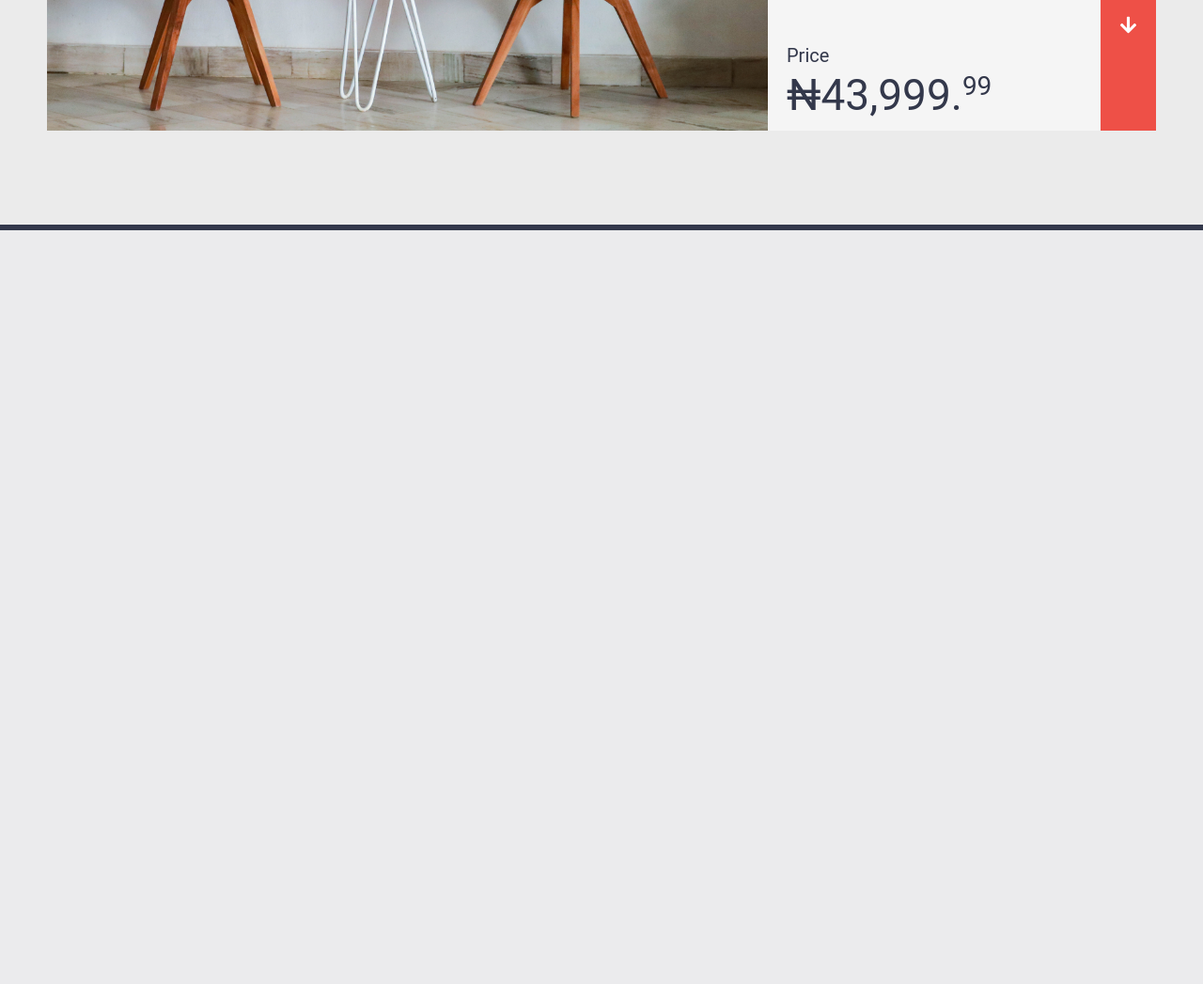
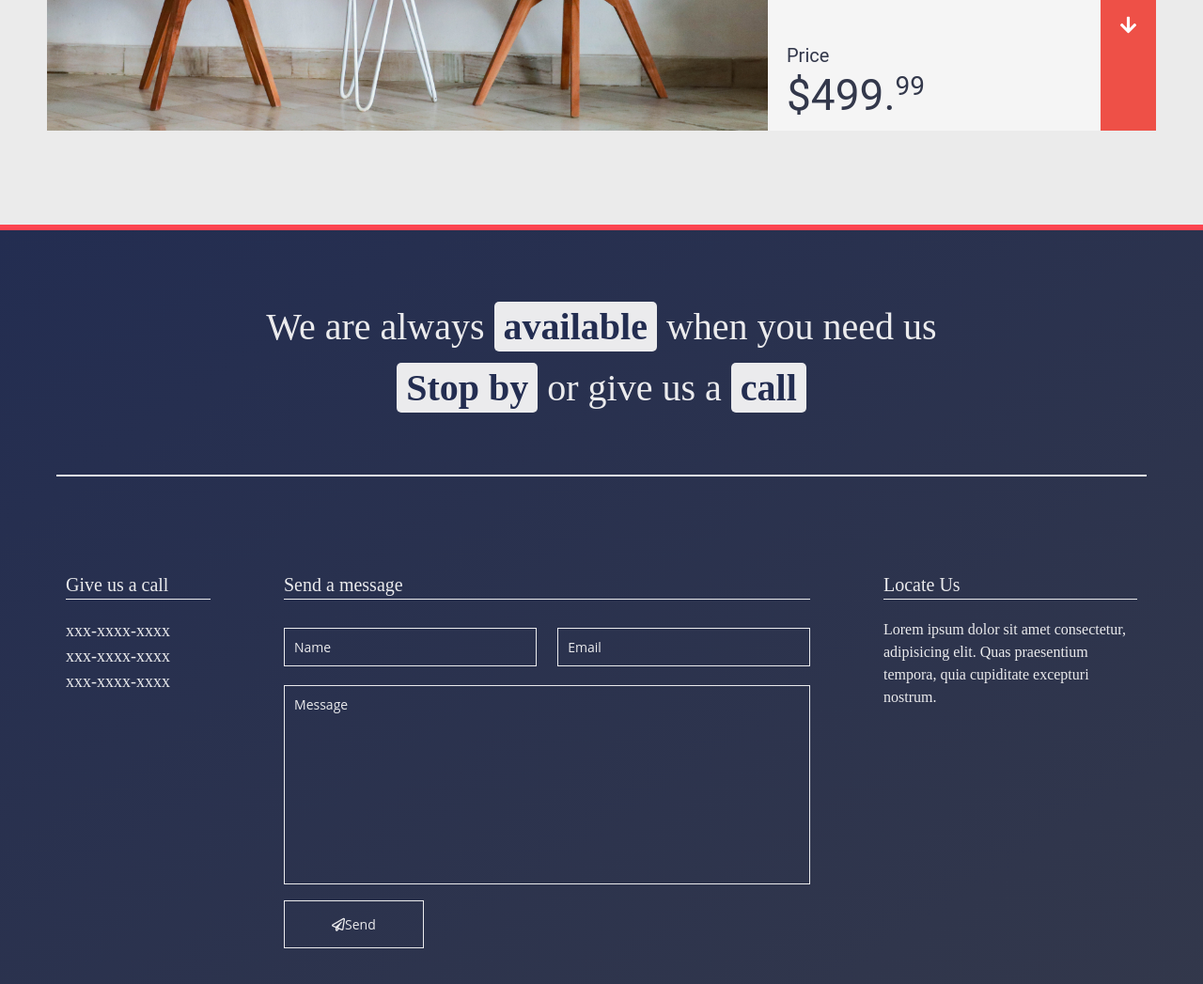
Before and after one commit to Stephen-Ibe/store-landingPage, a plain HTML site: page index.html in a window 1280 px wide. Shown: the part 4262-5309 px from the top of the page at 94% size. Before the commit the page ends 4507 px from the top, so only its background shows below. Drawn offline with Linux system fonts and the light colour scheme.

Commit message:
update: footer section

```diff
--- a/css/style.css
+++ b/css/style.css
@@ -385,7 +385,7 @@ section.profile .profile__biography blockquote p::after {
 section.showroom {
   background-color: var(--color-off-white);
   padding: 100px 0px;
-  border-bottom: 6px solid var(--color-blue-light);
+  border-bottom: 6px solid var(--color-pink);
 }
 section.showroom .showroom__pic {
   height: 450px;
@@ -479,3 +479,85 @@ section.showroom aside button.next:hover {
   background: #d1342c;
 }
 /* End of Showroom Section */
+
+/* Footer Section */
+footer {
+  background: linear-gradient(
+    to bottom right,
+    var(--color-blue),
+    var(--color-blue-light)
+  );
+  padding: 70px 0px 100px 0px;
+  font-family: mada;
+  font-weight: 400;
+  color: var(--color-white);
+}
+footer .footer__header {
+  margin-bottom: 60px;
+}
+footer .footer__header h1 {
+  font-size: 40px;
+  text-align: center;
+  line-height: 65px;
+}
+footer .footer__header h1 span {
+  color: var(--color-blue);
+  background-color: var(--color-white);
+  padding: 4px 10px;
+  font-weight: 600;
+  border-radius: 5px;
+}
+footer hr {
+  border: 1px solid var(--color-white);
+}
+footer .footer__contact {
+  margin-top: 100px;
+}
+footer .footer__contact h1 {
+  font-size: 20px;
+  text-align: left;
+  margin-bottom: 20px;
+  border-bottom: 1px solid var(--color-white);
+}
+footer .footer__contact .footer__contact-details ul li {
+  list-style: none;
+  font-size: 18px;
+  font-weight: 400;
+}
+
+footer .footer__contact .footer__contact-form form input,
+footer .footer__contact .footer__contact-form form textarea,
+footer .footer__contact .footer__contact-form form button {
+  box-sizing: border-box;
+  padding: 10px;
+  background-color: rgba(255, 0, 0, 0);
+  border: 1px solid var(--color-white);
+  color: var(--color-white);
+  font-size: 14px;
+  font-family: open sans;
+}
+
+footer .footer__contact .footer__contact-form form input {
+  width: 48%;
+  margin: 10px 0px;
+}
+footer .footer__contact .footer__contact-form form input::placeholder {
+  color: var(--color-white);
+}
+
+footer .footer__contact .footer__contact-form form textarea {
+  resize: none;
+  width: 100%;
+  margin: 10px 0px;
+}
+footer .footer__contact .footer__contact-form form textarea::placeholder {
+  color: var(--color-white);
+}
+footer .footer__contact .footer__contact-form form button {
+  padding: 15px 50px;
+  cursor: pointer;
+}
+footer .footer__contact .footer__contact-form form button:hover {
+  color: ;
+}
+/* End of Footer Section */
--- a/index.html
+++ b/index.html
@@ -319,7 +319,8 @@
             </ul>
             <div class="product__details-price">
               <h4>Price</h4>
-              <h1>&#8358;43,999.<sup>99</sup></h1>
+              <!-- <h1>&#8358;43,999.<sup>99</sup></h1> -->
+              <h1>$499.<sup>99</sup></h1>
             </div>
           </div>
         </div>
@@ -331,5 +332,62 @@
         </div>
       </div>
     </section>
+
+    <footer>
+      <div class="grid-container">
+        <div class="grid-100">
+          <div class="footer__header">
+            <h1>
+              We are always <span>available</span> when you need us <br />
+              <span>Stop by</span> or give us a <span>call</span>
+            </h1>
+          </div>
+          <hr />
+          <div class="footer__contact">
+            <div class="grid-15">
+              <div class="footer__contact-details">
+                <h1>Give us a call</h1>
+                <ul>
+                  <li>xxx-xxxx-xxxx</li>
+                  <li>xxx-xxxx-xxxx</li>
+                  <li>xxx-xxxx-xxxx</li>
+                </ul>
+              </div>
+            </div>
+            <div class="grid-50 prefix-5">
+              <div class="footer__contact-form">
+                <h1>Send a message</h1>
+                <form>
+                  <input type="text" placeholder="Name" style="float: left" />
+                  <input
+                    type="email"
+                    placeholder="Email"
+                    style="float: right"
+                  />
+                  <br />
+                  <textarea
+                    cols="30"
+                    rows="10"
+                    placeholder="Message"
+                  ></textarea>
+                  <button type="submit">
+                    <i class="far fa-paper-plane"></i>Send
+                  </button>
+                </form>
+              </div>
+            </div>
+            <div class="grid-25 prefix-5">
+              <div class="footer__contact-address">
+                <h1>Locate Us</h1>
+                <p>
+                  Lorem ipsum dolor sit amet consectetur, adipisicing elit. Quas
+                  praesentium tempora, quia cupiditate excepturi nostrum.
+                </p>
+              </div>
+            </div>
+          </div>
+        </div>
+      </div>
+    </footer>
   </body>
 </html>
```
